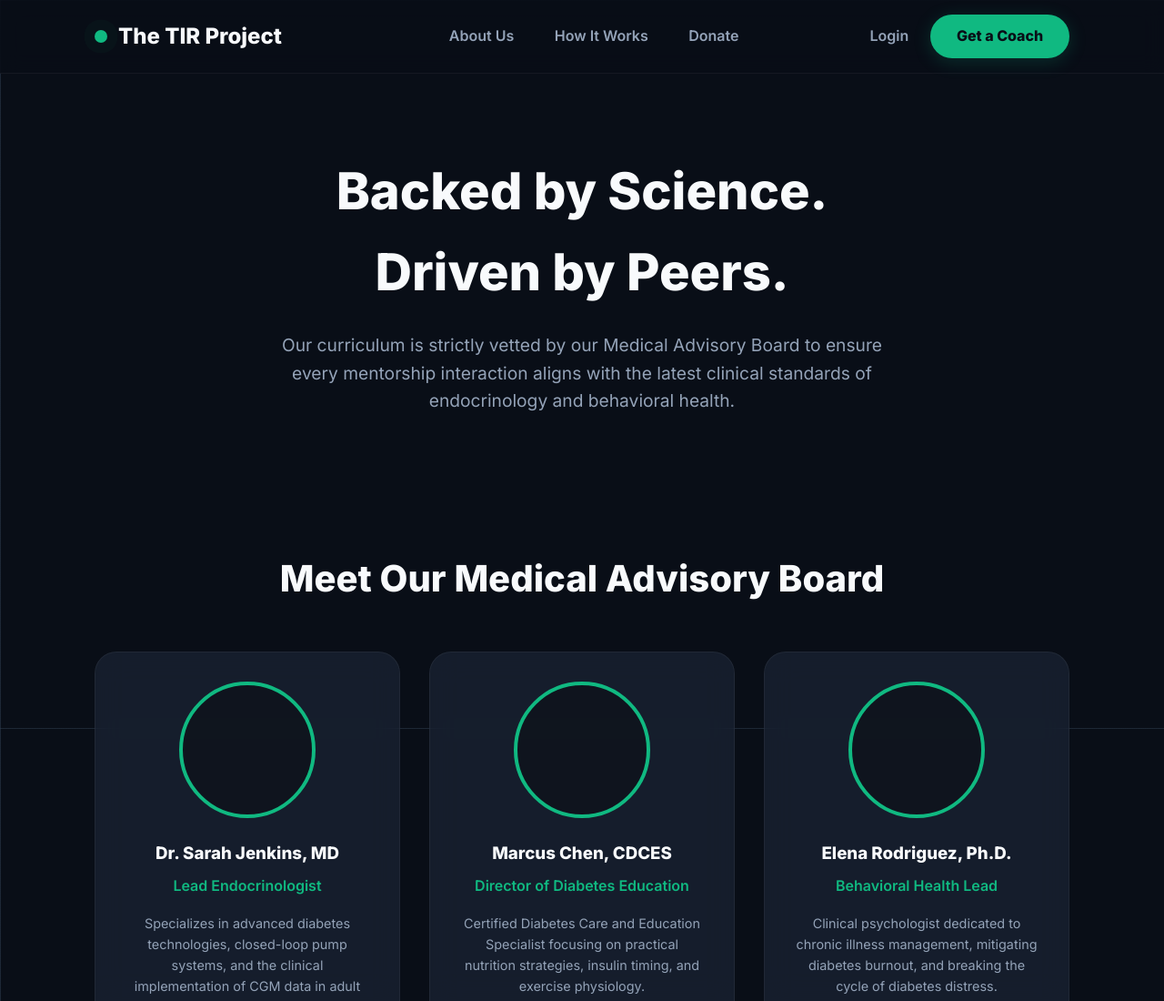
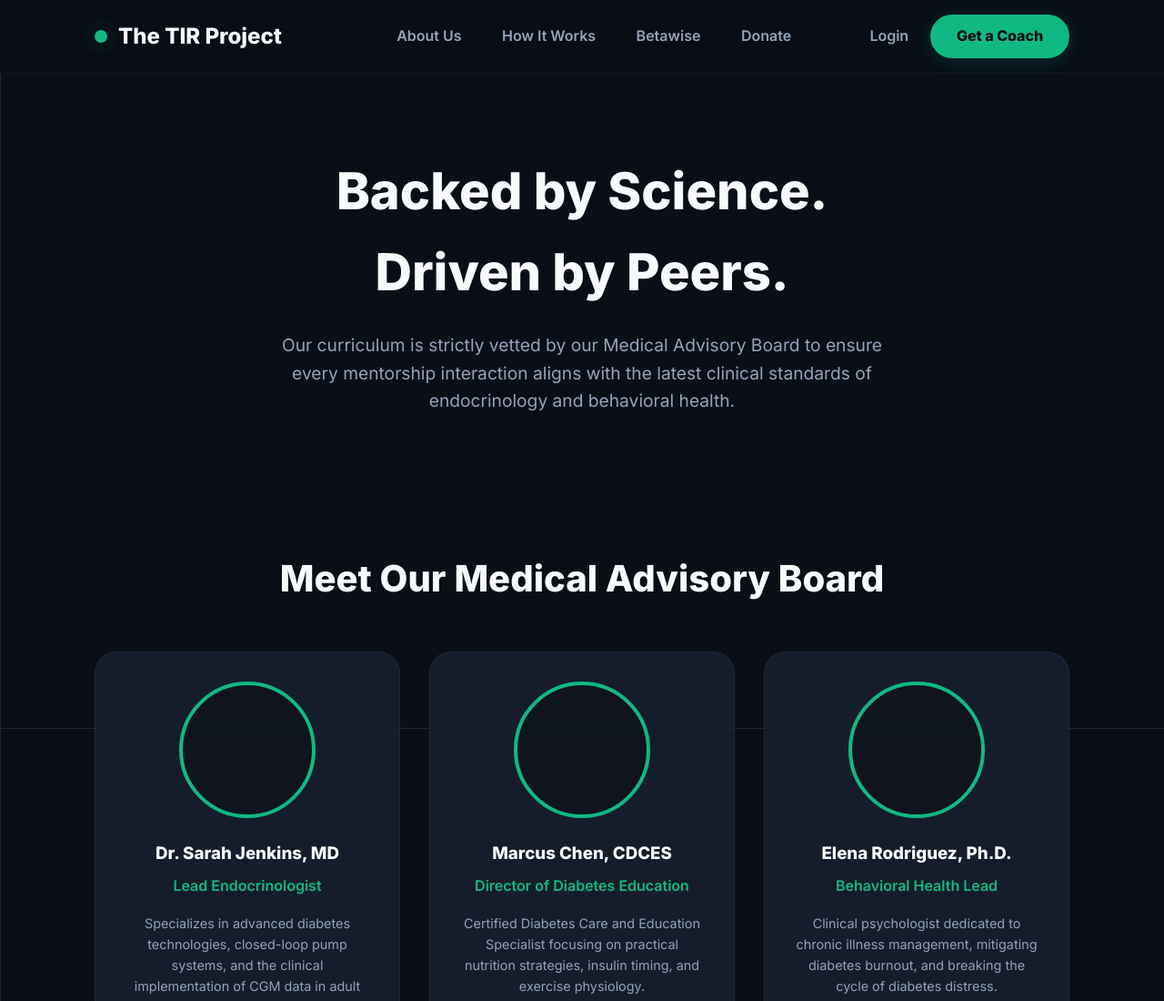
Before and after one commit to schneida1/timeinrangeproject, a plain HTML site: page about.html in a window 1280 px wide. Shown: the top 1100 px of the page at 91% size. Drawn offline with Linux system fonts and the light colour scheme.

Commit message:
Update about.html

```diff
--- a/about.html
+++ b/about.html
@@ -8,7 +8,7 @@
     <link rel="stylesheet" href="style.css">
 </head>
 <body>
-    <header>
+  <header>
         <nav>
             <a href="index.html" class="logo">
                 <div class="cgm-dot" id="nav-dot"></div>
@@ -17,6 +17,7 @@
             <div class="nav-links">
                 <a href="about.html">About Us</a>
                 <a href="how-it-works.html">How It Works</a>
+                <a href="betawise/">Betawise</a>
                 <a href="donate.html">Donate</a>
             </div>
             <div style="display: flex; align-items: center; gap: 1.5rem;">
```
